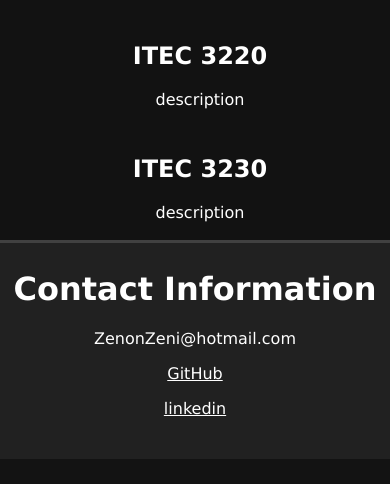
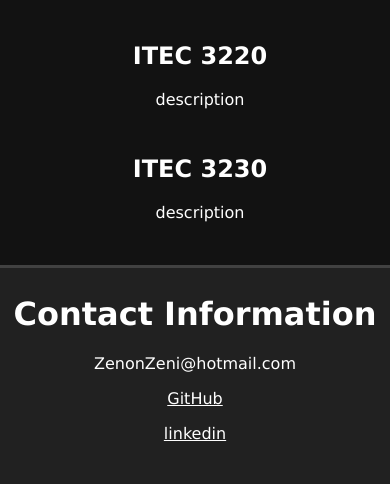
Before and after one commit to ZenonZeni/My-Personal-Website, a PHP site: the page made by Education Page Personal Website.html in a window 390 px wide. Shown: the part 1242-1726 px from the top of the page. Before the commit the page ends 1701 px from the top, so only its background shows below. Run offline with PHP 8.4, Linux system fonts and the light colour scheme.

Commit message:
Responsive changes

```diff
--- a/Css/test.css
+++ b/Css/test.css
@@ -150,7 +150,7 @@ a:link{
   }
   .rowContainer{
     padding-right: 50px;
-    padding-bottom: 800px;
+    padding-bottom: 825px;
     padding-left: 50px;
     max-width: 100%;
     background-color:#121212;
```
